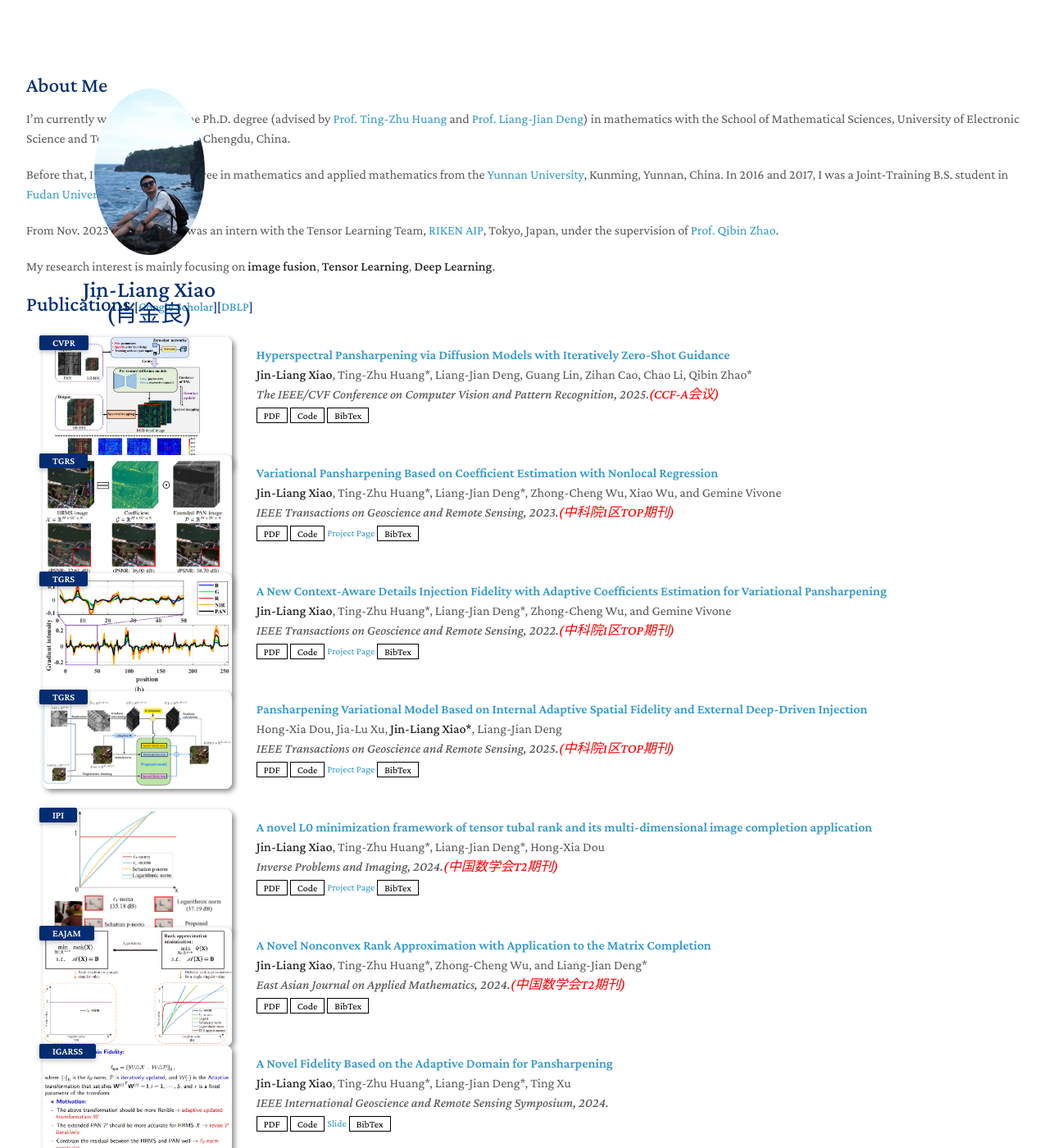
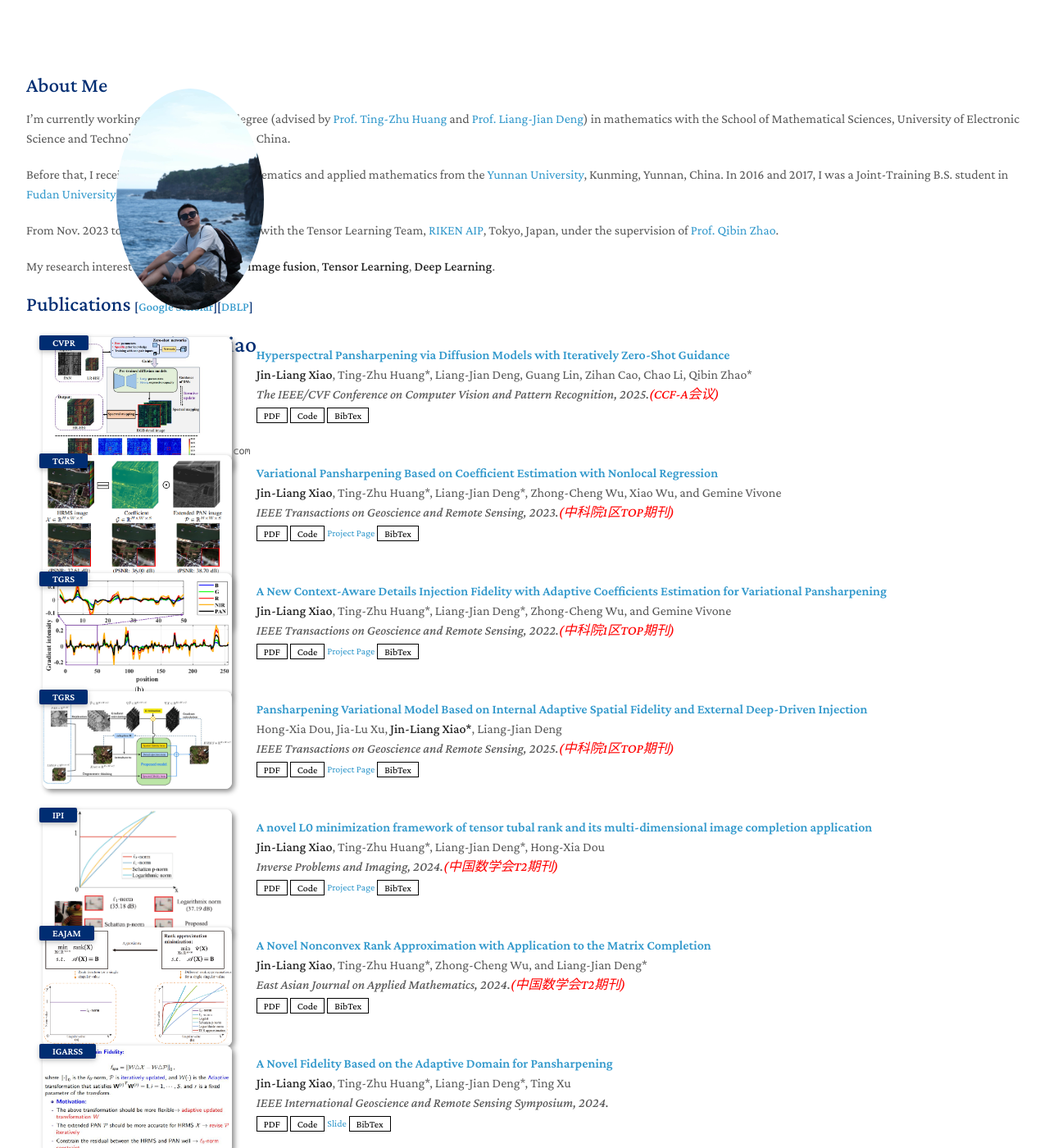
Before and after one commit to Jin-liangXiao/Jin-liangXiao.github.io, a Jekyll site: the page built from index.md, in a window 1280 px wide and 1400 px high. Shown: the whole window at 82% size. Built offline with Jekyll 4.4.1, drawn with Linux system fonts in a browser that asks for light colours; nearby versions of some CDN libraries; a style sheet for code colours, icons or effects is not loaded; our own code applies the rules of GitHub Pages for plain Markdown files.

Commit message:
Update minimal-light.scss

```diff
--- a/_sass/minimal-light.scss
+++ b/_sass/minimal-light.scss
@@ -65,7 +65,7 @@ papertitle { font-weight: 600; font-size: 100%; }
 
 .image.avatar img { border-radius: 100%; width: 45%; height: auto; padding: 20px; }
 
-#header .image.avatar { margin: 0 0 1em 0; width: 12.00em; height: auto; }
+#header .image.avatar { margin: 0 0 1em 0; width: 15.00em; height: auto; }
 
 h3, h4, h5, h6 { font-weight: 600; color: #002D72; margin: 0 0 20px; }
 
@@ -111,7 +111,7 @@ th { color: #444; }
 
 img { max-width: 100%; }
 
-header { width: 300px; float: left; position: fixed; -webkit-font-smoothing: subpixel-antialiased; padding-top: 5.5em; text-align: center; }
+header { width: 400px; float: left; position: fixed; -webkit-font-smoothing: subpixel-antialiased; padding-top: 5.5em; text-align: center; }
 
 header ul { list-style: none; height: 40px; padding: 0; background: #f4f4f4; border-radius: 5px; border: 1px solid #e0e0e0; width: 270px; }
 
```
